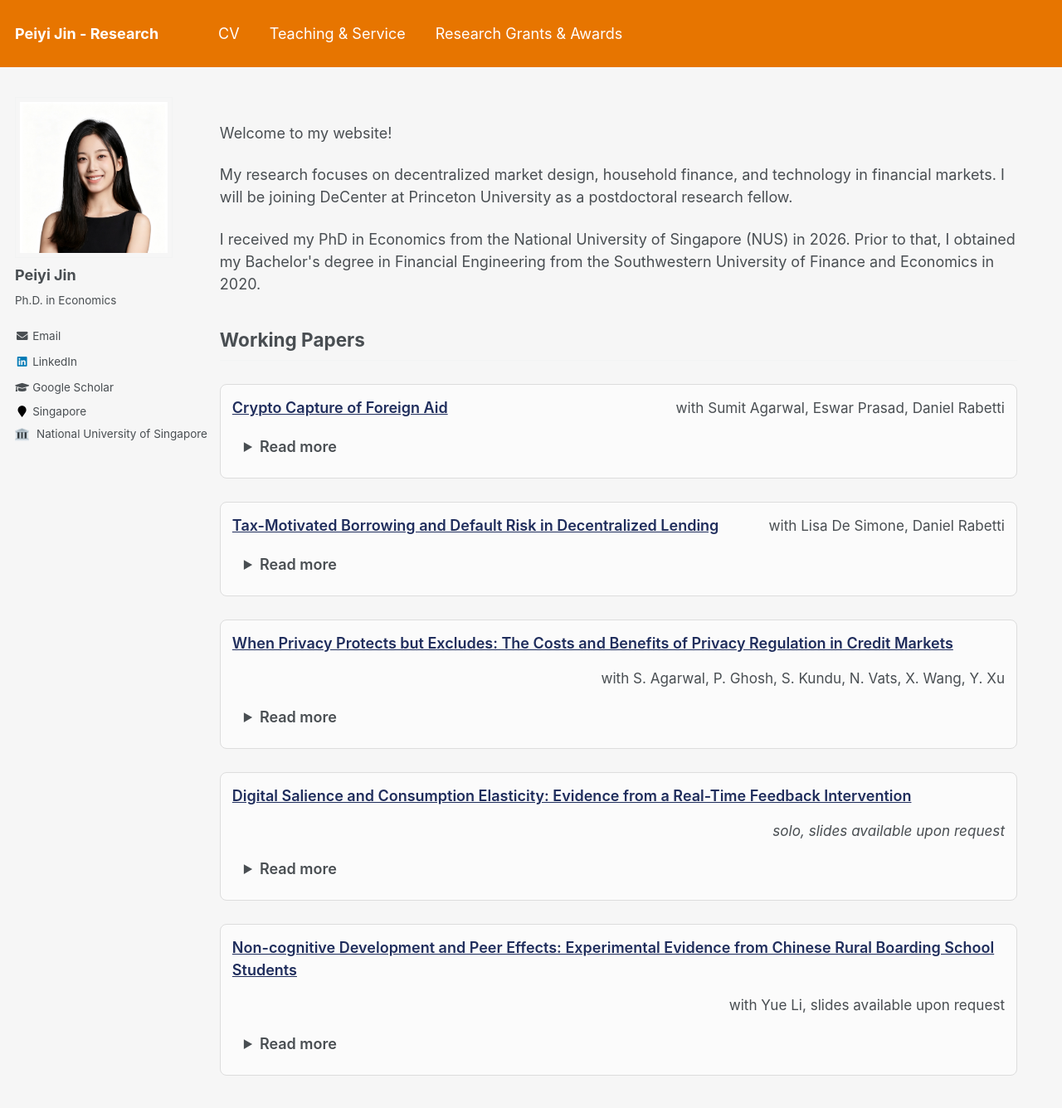
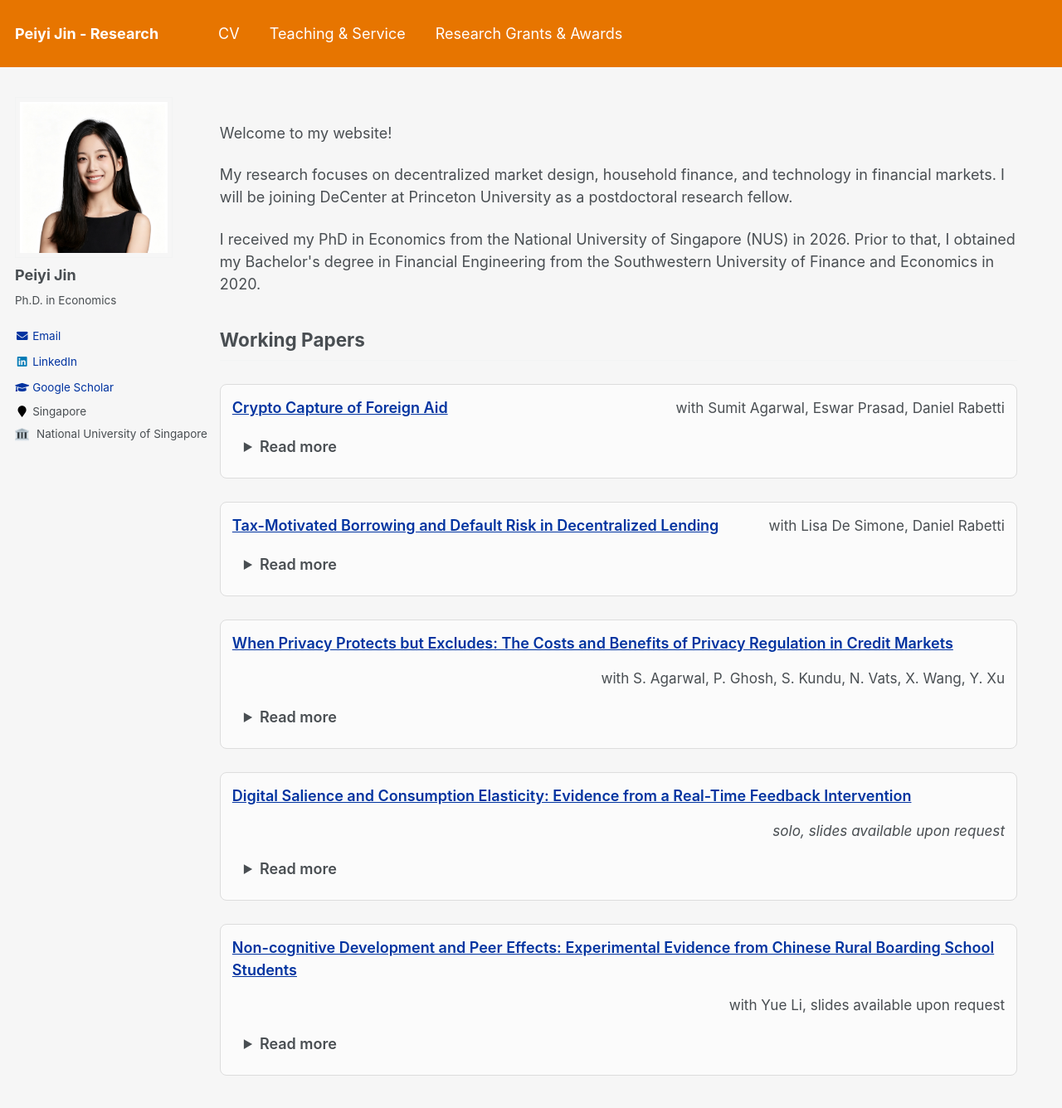
Before and after one commit to peiyi-jin/peiyi-jin.github.io, a Jekyll site: the page built from _pages/about.md, in a window 1280 px wide and 1400 px high. Shown: the top 1336 px of the window at 83% size. Built offline with Jekyll 4.4.1, drawn with Linux system fonts in a browser that asks for light colours.

Commit message:
统一站点链接与论文标题颜色为 #0033A0
将 about 页论文标题及全站链接颜色统一更新为 #0033A0，保持交互状态颜色一致。

Co-authored-by: Cursor <cursoragent@cursor.com>

```diff
--- a/_includes/head/custom.html
+++ b/_includes/head/custom.html
@@ -55,6 +55,20 @@
   .greedy-nav .navicon:before,
   .greedy-nav .navicon:after {
     background: #fff;
+  }
+
+  a,
+  a:visited,
+  .page__content a,
+  .author__urls a {
+    color: #0033A0;
+  }
+
+  a:hover,
+  a:focus,
+  .page__content a:hover,
+  .author__urls a:hover {
+    color: #0033A0;
   }
 
   .author__avatar,
--- a/_pages/about.md
+++ b/_pages/about.md
@@ -29,13 +29,13 @@ redirect_from:
 
   .paper-title {
     font-weight: 600;
-    color: #1F2D5C !important;
+    color: #0033A0 !important;
   }
 
   .paper-title:visited,
   .paper-title:hover,
   .paper-title:active {
-    color: #1F2D5C !important;
+    color: #0033A0 !important;
   }
 
   .paper-coauthors {
```
